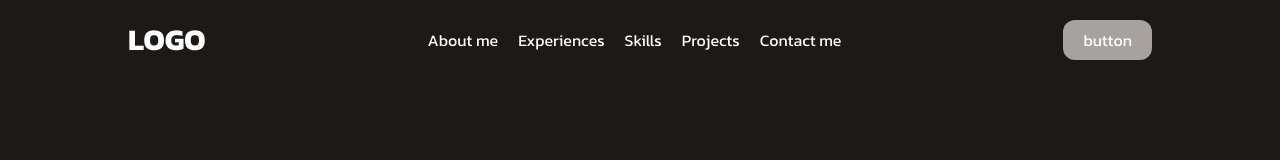
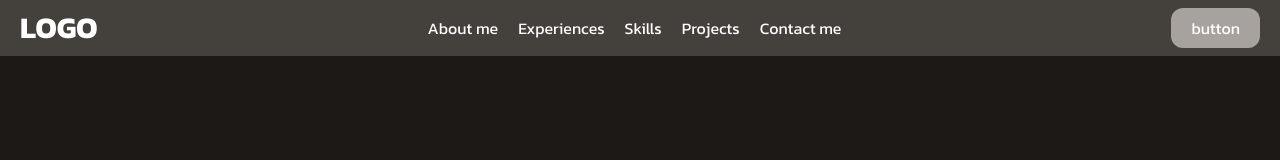
Before and after one commit to Maxmerock123/portfolio, a React (Vite) app in the folder frontend/: page / in a window 1280 px wide. Shown: the top 160 px of the page. Built offline with nearby package versions, Linux system fonts and the light colour scheme.

Commit message:
feat navigation bar to stick to the top of the page

```diff
--- a/frontend/src/App.jsx
+++ b/frontend/src/App.jsx
@@ -11,12 +11,11 @@ function App() {
 
   return (
     <>
+      <body className="bg-cover bg-stone-900 h-[100%] font-kanit">
         {/* Header + Navbar */}
         {/* Default height == "5090px" */}
-      <body className="bg-cover bg-stone-900 h-[100%] font-kanit">
-        <div className="flex justify-center ">
-          <div className="flex w-[80%] items-center justify-between m-2 text-white mt-5">
-            <h1 className="text-3xl font-bold ">LOGO</h1>
+        <div className="sticky top-0 z-10 flex items-center justify-between px-5 py-2 text-white bg-stone-700">
+          <h1 className="text-3xl font-bold">LOGO</h1>
           <div className="flex gap-5">
             <h3>About me</h3>
             <h3>Experiences</h3>
@@ -24,10 +23,7 @@ function App() {
             <h3>Projects</h3>
             <h3>Contact me</h3>
           </div>
-            <button className="px-5 py-2 bg-stone-400 rounded-xl ">
-              button
-            </button>
-          </div>
+          <button className="px-5 py-2 bg-stone-400 rounded-xl">button</button>
         </div>
 
         {/* Profile Section */}
```
Lines whose indentation alone changed are shown as unchanged.
